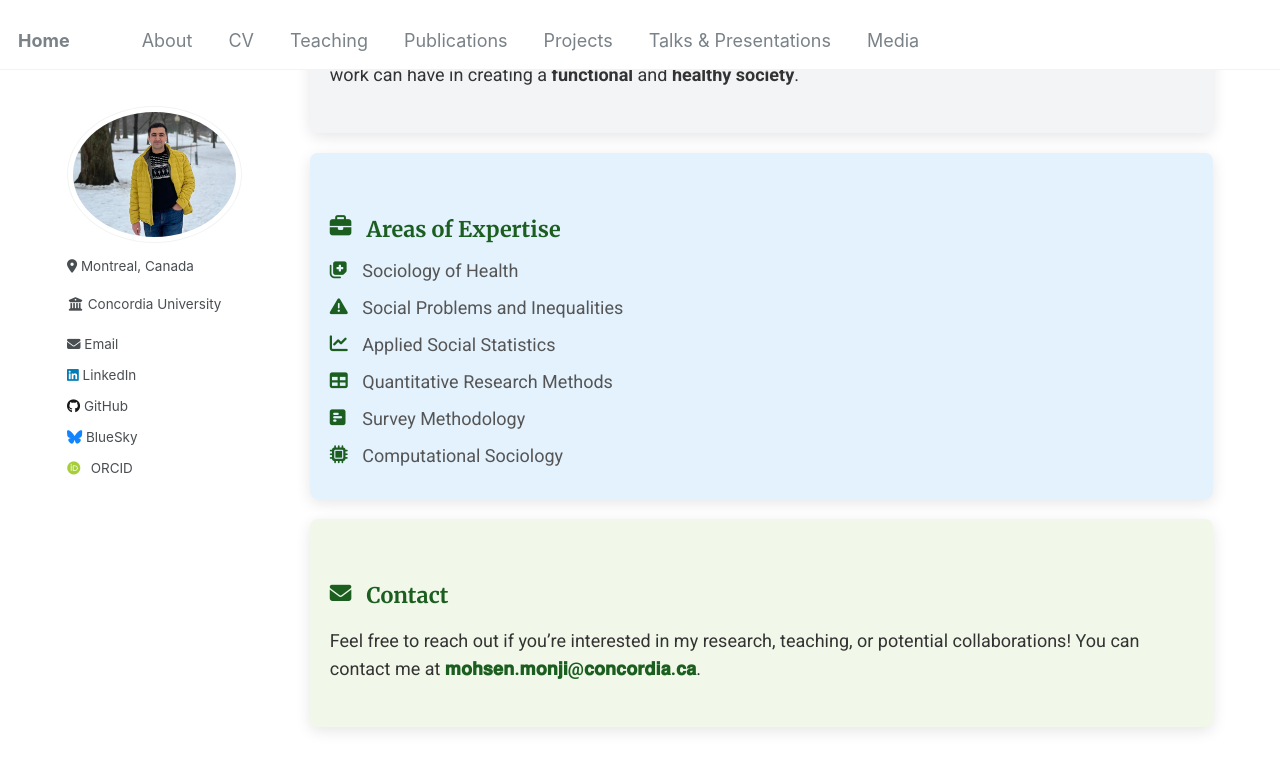
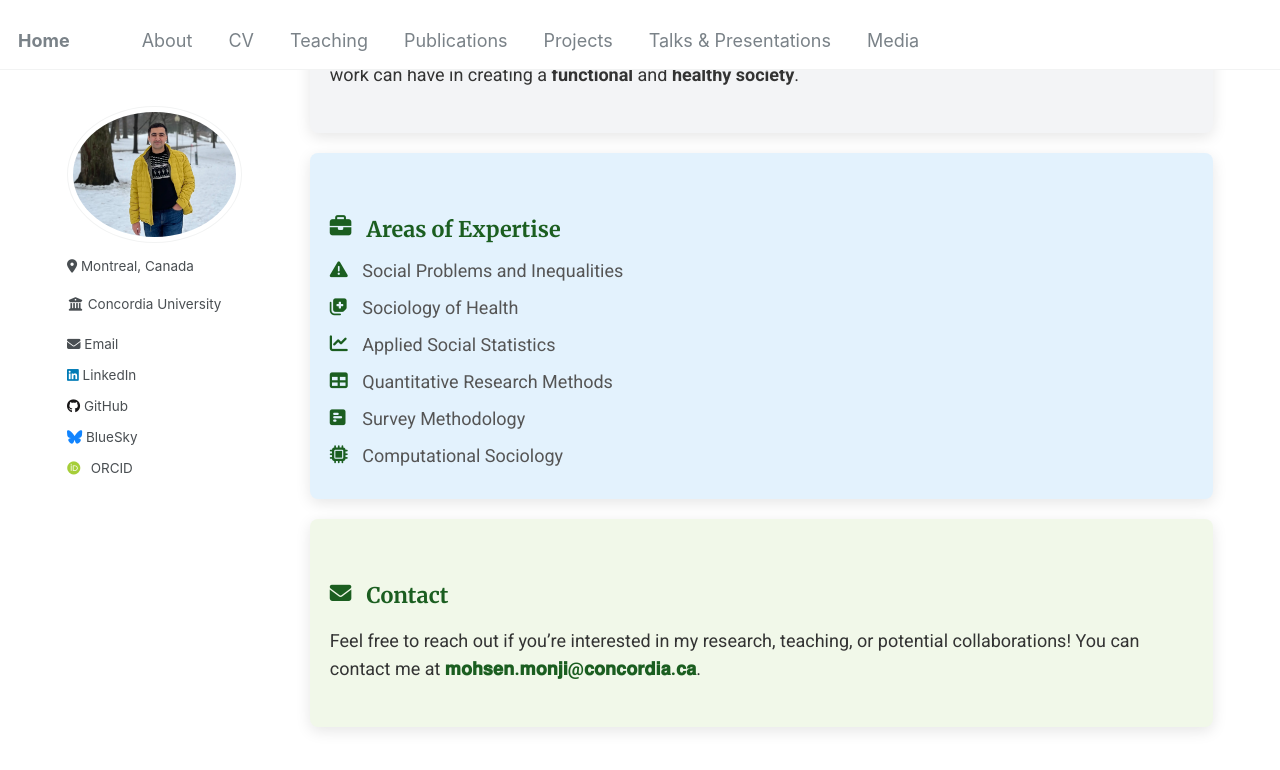
Before and after one commit to Mohsnmonji/mohsnmonji.github.io, a Jekyll site: the page built from about-me.md, in a window 1280 px wide and 900 px high, scrolled down 683 px. Shown: the top 770 px of the window. Built offline with Jekyll 4.4.1, drawn with Linux system fonts in a browser that asks for light colours; some web fonts are replaced.

Commit message:
Update about-me.md

```diff
--- a/about-me.md
+++ b/about-me.md
@@ -116,8 +116,9 @@ author_profile: true
 <div class="card">
   <h3><i class="fas fa-briefcase icon"></i> Areas of Expertise</h3>
   <ul>
-    <li><i class="fas fa-notes-medical icon"></i> Sociology of Health</li>
-    <li><i class="fas fa-exclamation-triangle icon"></i> Social Problems and Inequalities</li>
+
+   <li><i class="fas fa-exclamation-triangle icon"></i> Social Problems and Inequalities</li>
+   <li><i class="fas fa-notes-medical icon"></i> Sociology of Health</li>
     <li><i class="fas fa-chart-line icon"></i> Applied Social Statistics</li>
     <li><i class="fas fa-table icon"></i> Quantitative Research Methods</li>
     <li><i class="fas fa-poll-h icon"></i> Survey Methodology</li>
```
